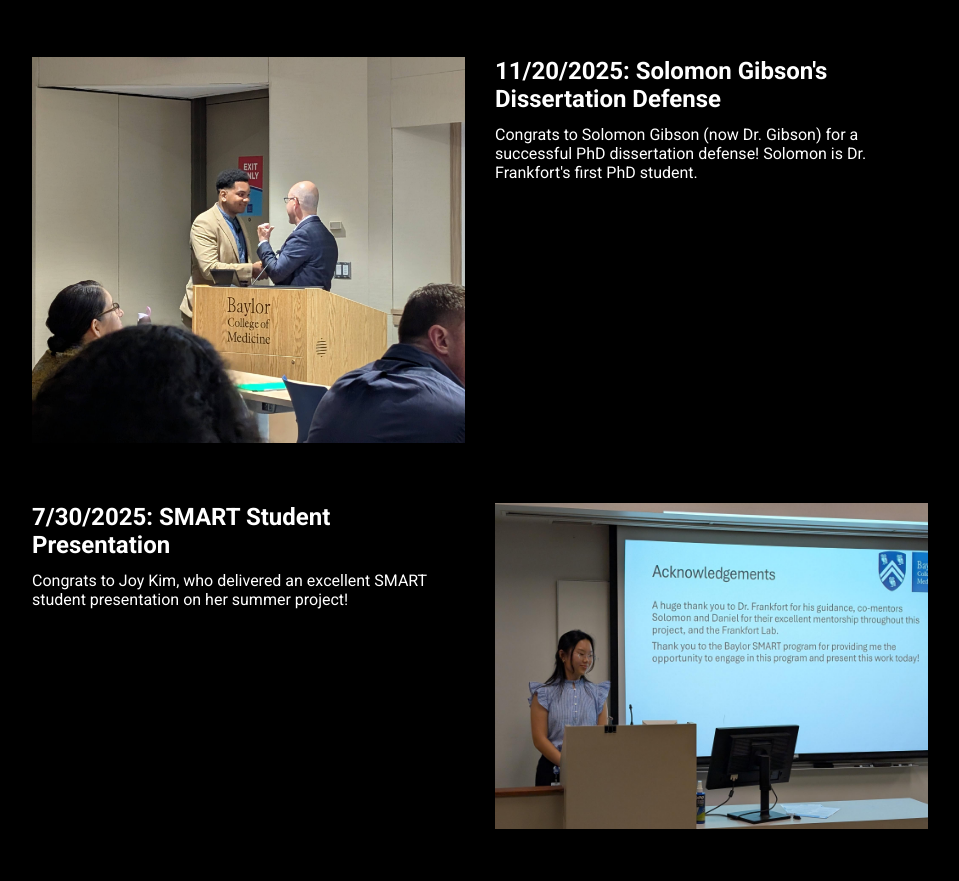
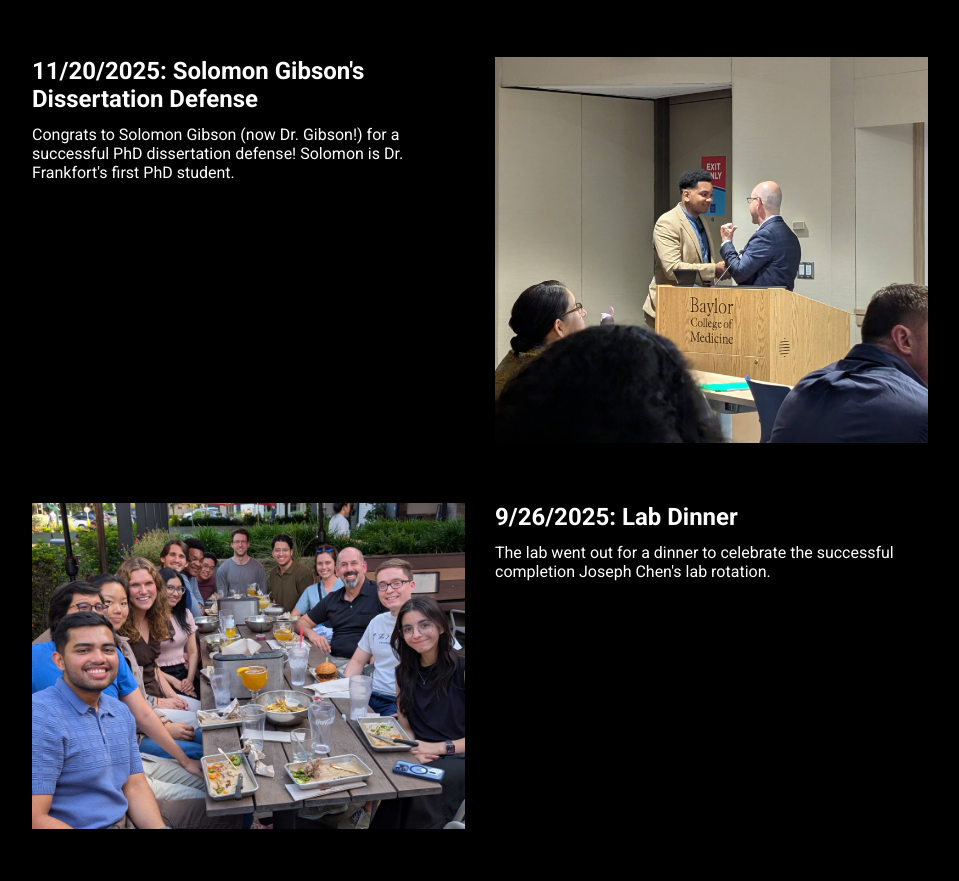
Before and after one commit to Frankfort-Lab/frankfort-lab-website, a plain HTML site: page news.html in a window 1280 px wide. Shown: the part 531-1412 px from the top of the page, without its empty margins (160-1119 px from the left). Drawn offline with Linux system fonts and the light colour scheme.

Commit message:
forgot lab dinner news

```diff
--- a/news.html
+++ b/news.html
@@ -37,7 +37,7 @@
     <section class="news-section">
 
         <!-- 1/19/2026 MLK Day Volunteering -->
-        <div class="news-div right-news-div">
+        <div class="news-div left-news-div">
             <div class="event-desc">
                 <h1>1/19/2026: MLK Day Volunteering</h1>
                 <p>To honor Martin Luther King Jr. Day, the lab volunteered at the Houston Food Bank.</p>
@@ -49,13 +49,25 @@
 
 
         <!-- 11/20/2025 Solomon Thesis Defense -->
-        <div class="news-div left-news-div">
+        <div class="news-div right-news-div">
             <div class="event-desc">
                 <h1>11/20/2025: Solomon Gibson's Dissertation Defense</h1>
-                <p>Congrats to Solomon Gibson (now Dr. Gibson) for a successful PhD dissertation defense! Solomon is Dr. Frankfort's first PhD student.</p>
+                <p>Congrats to Solomon Gibson (now Dr. Gibson!) for a successful PhD dissertation defense! Solomon is Dr. Frankfort's first PhD student.</p>
             </div>
             <div class="event-img-div">
                 <img src="img/solomon_defense.jpg" alt="2025-11-20 solomon gibson dissertation defense" class="event-img">
+            </div>
+        </div>
+
+
+        <!-- 9/26/2025 Lab Outing -->
+        <div class="news-div left-news-div">
+            <div class="event-desc">
+                <h1>9/26/2025: Lab Dinner</h1>
+                <p>The lab went out for a dinner to celebrate the successful completion Joseph Chen's lab rotation.</p>
+            </div>
+            <div class="event-img-div">
+                <img src="img/092625_lab_outing.jpg" alt="2025-09-26 lab dinner" class="event-img">
             </div>
         </div>
 
```
Also changed, not shown: img/092625_lab_outing.jpg (added).
